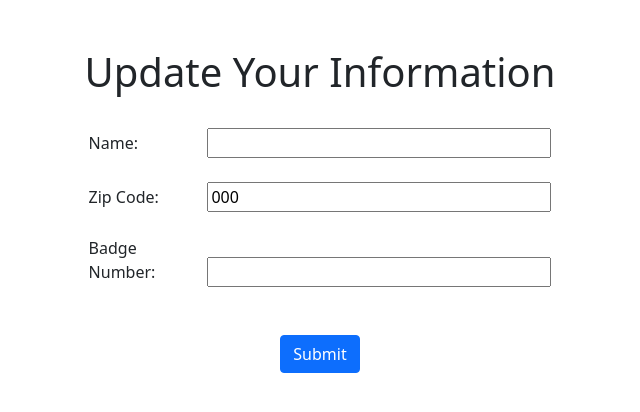
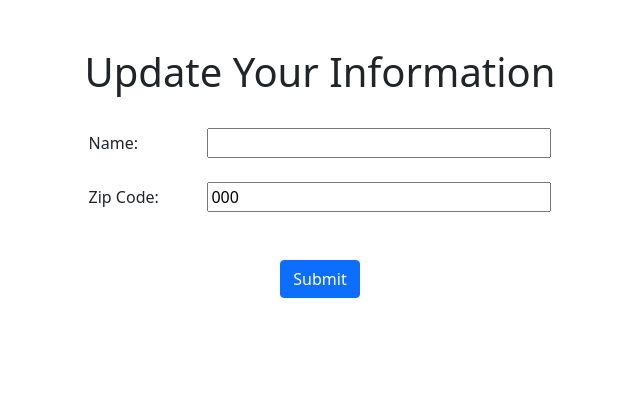
Before and after one commit to joeylking/TrashCollector, a Django app: page /employees/edit_profile/ in a window 1280 px wide. Shown: the part 56-468 px from the top of the page, without its empty margins (320-960 px from the left). Run offline with Django 3.2, Linux system fonts and the light colour scheme; a user stored in the database is signed in; tables that the repository leaves empty hold one stand-in row (values such as "Sample post").

Commit message:
Updated some wording on employee index. Removed badge field from edit profile

```diff
--- a/trash_collector/employees/templates/employees/edit_profile.html
+++ b/trash_collector/employees/templates/employees/edit_profile.html
@@ -20,11 +20,6 @@
         </div> <br>
 
         <div class="form-group">
-            <label  align= "left" class = "col-2"  for ='badge_number'>Badge Number:</label>
-            <input align ="left" class = "col-6" type="text" name="badge_number" id="badge_number" value="{{logged_in_employee.badge_number}}" readonly>
-
-        </div> <br>
-        <div class="form-group">
             <div class = "col-md-4">
                 <br>
             <input class="btn btn-primary" type="submit" value="Submit">
--- a/trash_collector/employees/templates/employees/index.html
+++ b/trash_collector/employees/templates/employees/index.html
@@ -4,7 +4,7 @@
 
 {% block content %}
   {% if user.is_authenticated %}
-    Hello Employee {{ user.username }}! Today is {{ today_day }} {{ today_date }} These customers need pickup:
+    Hello {{ user.username }}! Today is {{ today_day }}, {{ today_date }}. These customers are awaiting pickup:
     <ul>
     {% for customer in customers_not_picked_up %}
       <li>{{customer.name}} - {{customer.address}}</li>
```
